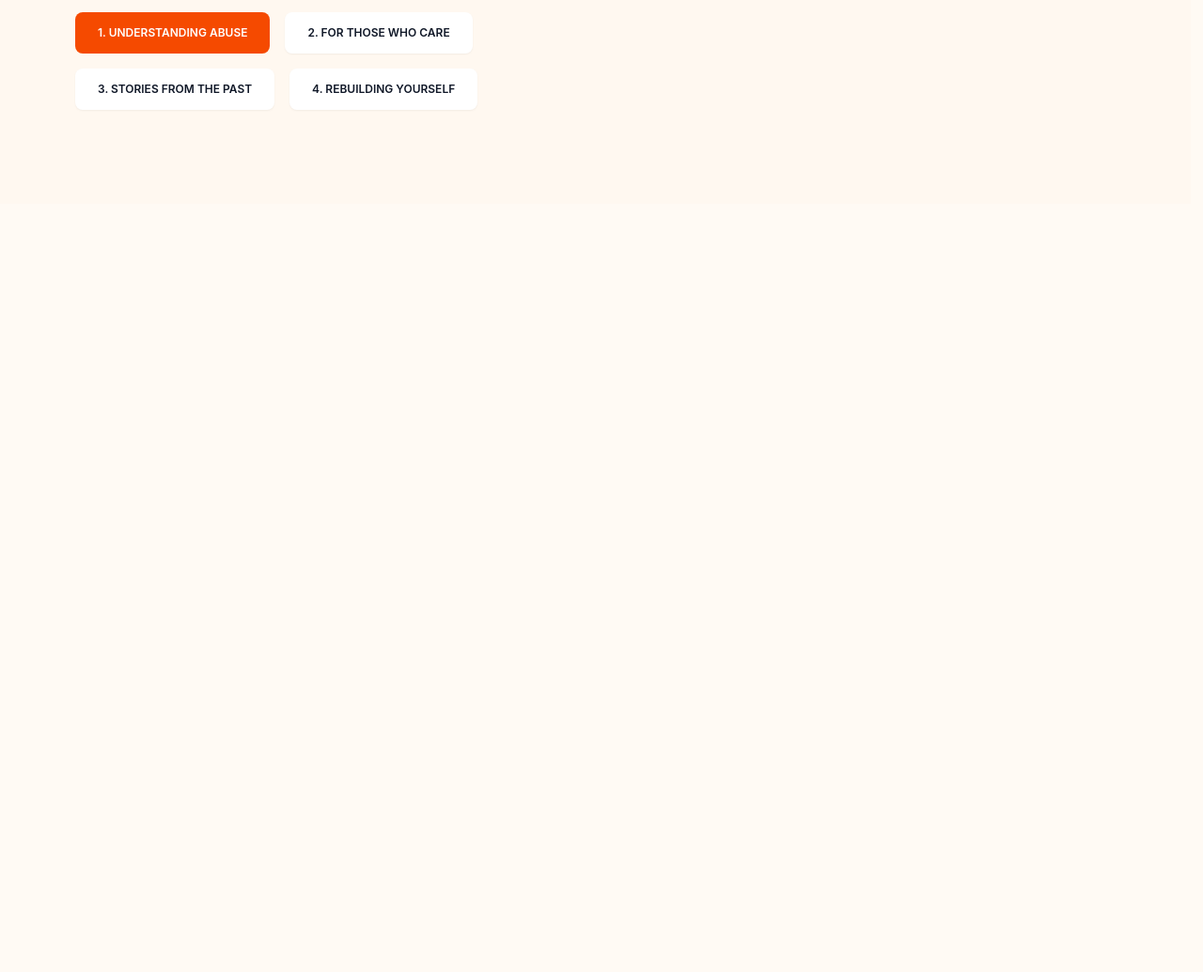
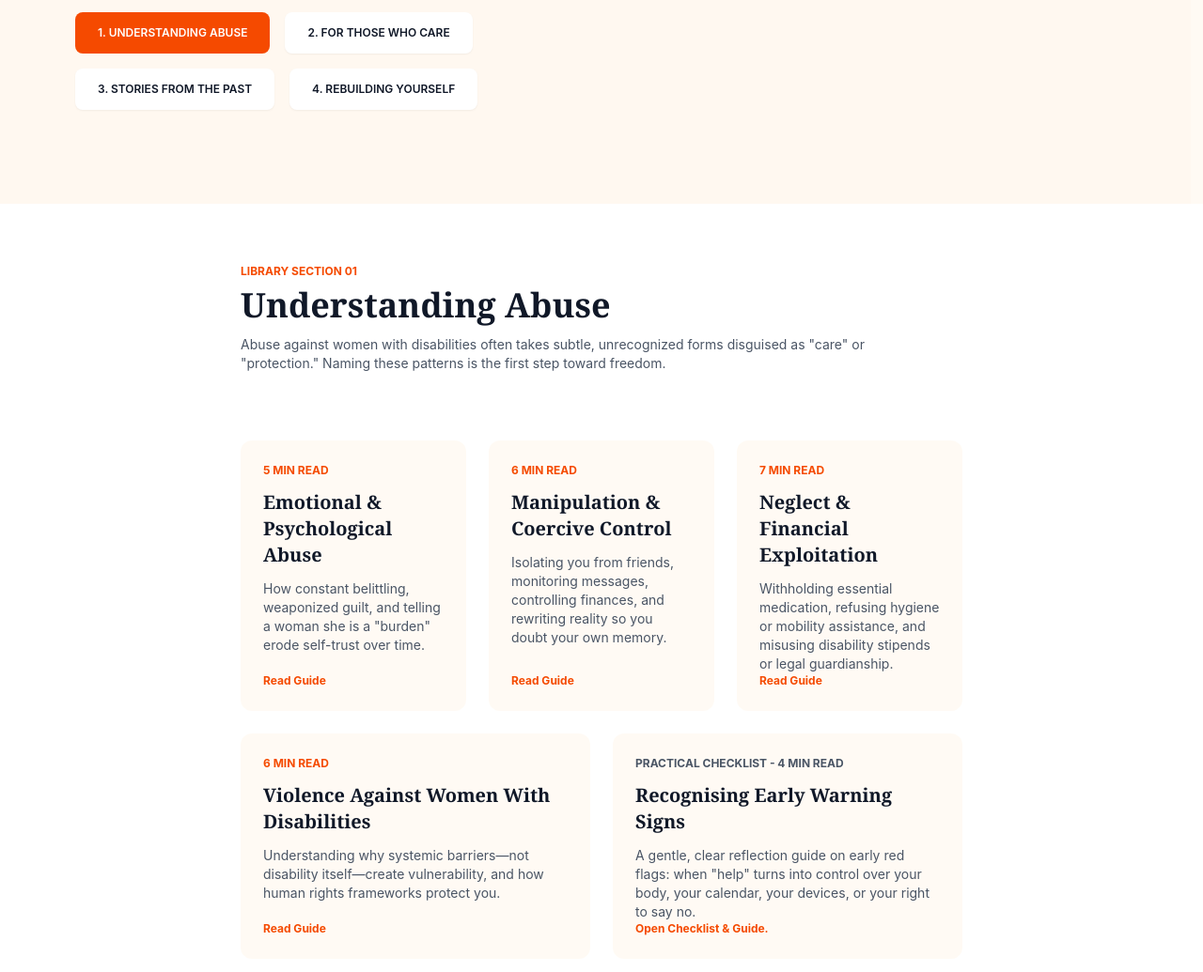
Before and after one commit to TahaElMoumni/Taha-El-Moumni, a website: page public/pages/adaptability.html in a window 1280 px wide. Shown: the part 583-1618 px from the top of the page at 94% size. Before the commit the page ends 800 px from the top, so only its background shows below. Drawn offline with Linux system fonts and the light colour scheme.

Commit message:
Finished the second section of the third page

```diff
--- a/public/pages/adaptability.html
+++ b/public/pages/adaptability.html
@@ -49,11 +49,113 @@
     <div class="flex items-center justify-center">
       <img src="../images/image copy 5.png" alt="" class="max-w-[30vw] h-[45vh] rounded-xl object-cover">
       <div class="flex flex-col items-center justify-center gap-4 px-4 py-7">
-        <p class="italic text-gray-900 text-lg max-w-76 text-center">"16 Editorial Guides &amp; Historical Archives"</p>
+        <p class="italic text-gray-900 text-lg max-w-76 text-center">"16 Editorial Guides & Historical Archives"</p>
         <span class="bg-orange-50/60 text-orange-600 text-xs font-bold uppercase px-5 py-2.5 rounded-full">The Digital Library</span>
       </div>
     </div>
 </section>
+<section class="w-full bg-white text-gray-900 font-sans py-16 px-6 lg:px-16">
+  <div class="max-w-3xl mx-auto flex flex-col gap-12">
+    <div>
+      <p class="text-xs font-bold uppercase text-orange-600 mb-2">
+        LIBRARY SECTION 01
+      </p>
+      <h2 class="font-serif text-3xl lg:text-4xl font-bold text-gray-900 mb-3">
+        Understanding Abuse
+      </h2>
+      <p class="text-sm text-gray-600 max-w-2xl">
+        Abuse against women with disabilities often takes subtle, unrecognized forms disguised as "care" or "protection." Naming these patterns is the first step toward freedom.
+      </p>
+    </div>
+    <div class="flex flex-col gap-6 pt-6">
+      <div class="flex flex-col lg:flex-row gap-6">
+        <div class="w-full lg:w-5xl bg-orange-50/60 rounded-xl p-6 flex flex-col justify-between">
+          <div>
+            <p class="text-xs font-bold uppercase text-orange-600 mb-3">
+              5 MIN READ
+            </p>
+            <h3 class="font-serif text-xl font-bold text-gray-900 mb-3">
+              Emotional & Psychological Abuse
+            </h3>
+            <p class="text-sm text-gray-600 mb-8">
+              How constant belittling, weaponized guilt, and telling a woman she is a "burden" erode self-trust over time.
+            </p>
+          </div>
+          <a href="#" class="text-xs font-bold text-orange-600 hover:underline">
+            Read Guide
+          </a>
+        </div>
+        <div class="w-full lg:w-5xl bg-orange-50/60 rounded-xl p-6 flex flex-col justify-between">
+          <div>
+            <p class="text-xs font-bold uppercase text-orange-600 mb-3">
+              6 MIN READ
+            </p>
+            <h3 class="font-serif text-xl font-bold text-gray-900 mb-3">
+              Manipulation & Coercive Control
+            </h3>
+            <p class="text-sm text-gray-600 mb-8">
+              Isolating you from friends, monitoring messages, controlling finances, and rewriting reality so you doubt your own memory.
+            </p>
+          </div>
+          <a href="#" class="text-xs font-bold text-orange-600 hover:underline">
+            Read Guide
+          </a>
+        </div>
+        <div class="w-full lg:w-5xl bg-orange-50/60 rounded-xl p-6 flex flex-col justify-between">
+          <div>
+            <p class="text-xs font-bold uppercase text-orange-600 mb-3">
+              7 MIN READ
+            </p>
+            <h3 class="font-serif text-xl font-bold text-gray-900 mb-3">
+              Neglect & Financial Exploitation
+            </h3>
+            <p class="text-sm text-gray-600 mb-8">
+              Withholding essential medication, refusing hygiene or mobility assistance, and misusing disability stipends or legal guardianship.
+            </p>
+          </div>
+          <a href="#" class="text-xs font-bold text-orange-600 hover:underline">
+            Read Guide
+          </a>
+        </div>
+      </div>
+      <div class="flex flex-col lg:flex-row gap-6">
+        <div class="w-full lg:w-5xl bg-orange-50/60 rounded-xl p-6 flex flex-col justify-between">
+          <div>
+            <p class="text-xs font-bold uppercase text-orange-600 mb-3">
+              6 MIN READ
+            </p>
+            <h3 class="font-serif text-xl font-bold text-gray-900 mb-3">
+              Violence Against Women With Disabilities
+            </h3>
+            <p class="text-sm text-gray-600 mb-8">
+              Understanding why systemic barriers—not disability itself—create vulnerability, and how human rights frameworks protect you.
+            </p>
+          </div>
+          <a href="#" class="text-xs font-bold text-orange-600 hover:underline">
+            Read Guide
+          </a>
+        </div>
+        <div class="w-full lg:w-5xl bg-orange-50/60 rounded-xl p-6 flex flex-col justify-between">
+          <div>
+            <p class="text-xs font-bold uppercase text-gray-600 mb-3">
+              PRACTICAL CHECKLIST - 4 MIN READ
+            </p>
+            <h3 class="font-serif text-xl font-bold text-gray-900 mb-3">
+              Recognising Early Warning Signs
+            </h3>
+            <p class="text-sm text-gray-600 max-w-2xl mb-8">
+              A gentle, clear reflection guide on early red flags: when "help" turns into control over your body, your calendar, your devices, or your right to say no.
+            </p>
+          </div>
+          <a href="#" class="text-xs font-bold text-orange-600 hover:underline">
+            Open Checklist & Guide.
+          </a>
+        </div>
+      </div>
+    </div>
+  </div>
+</section>
+
 
 </main>
 </body>
```
